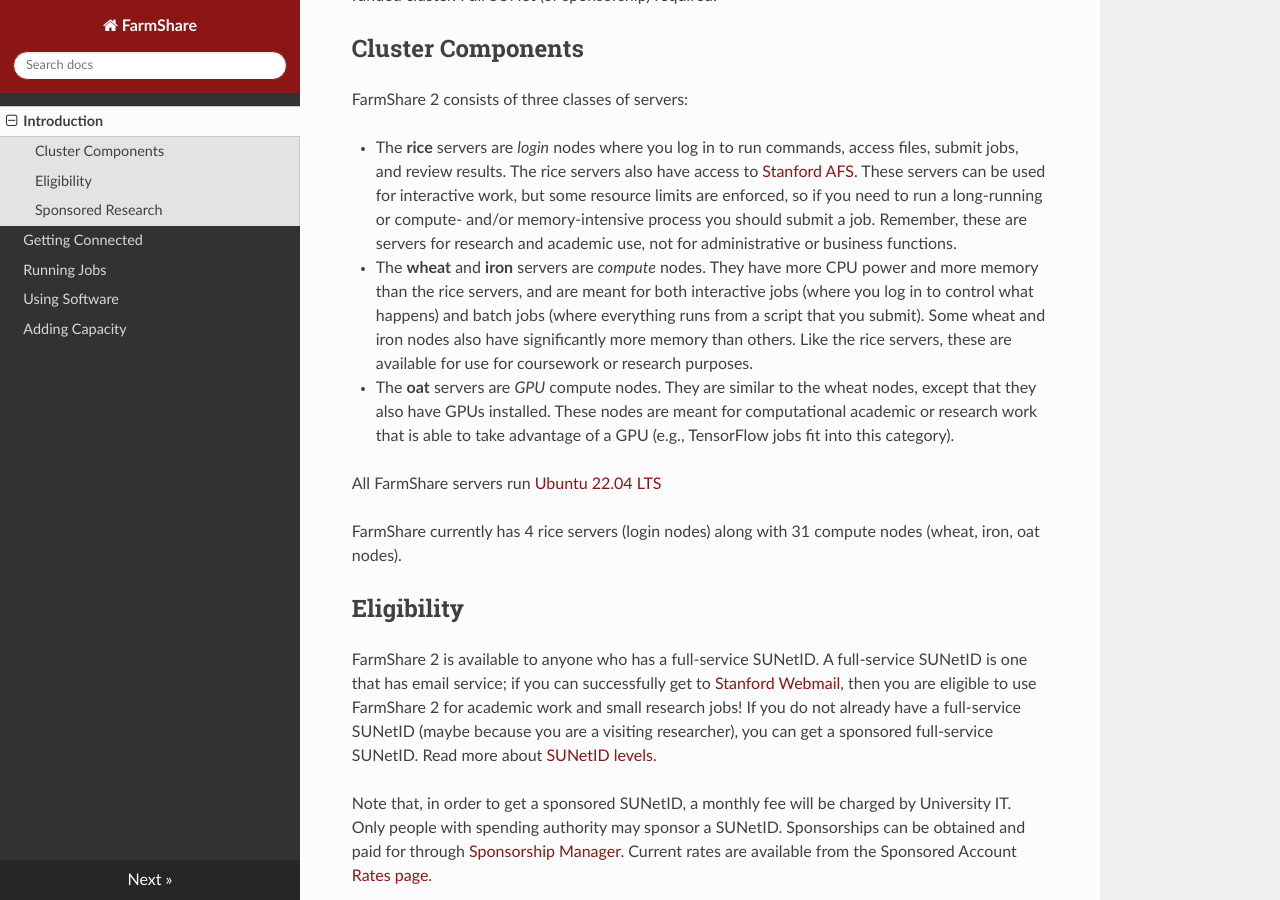
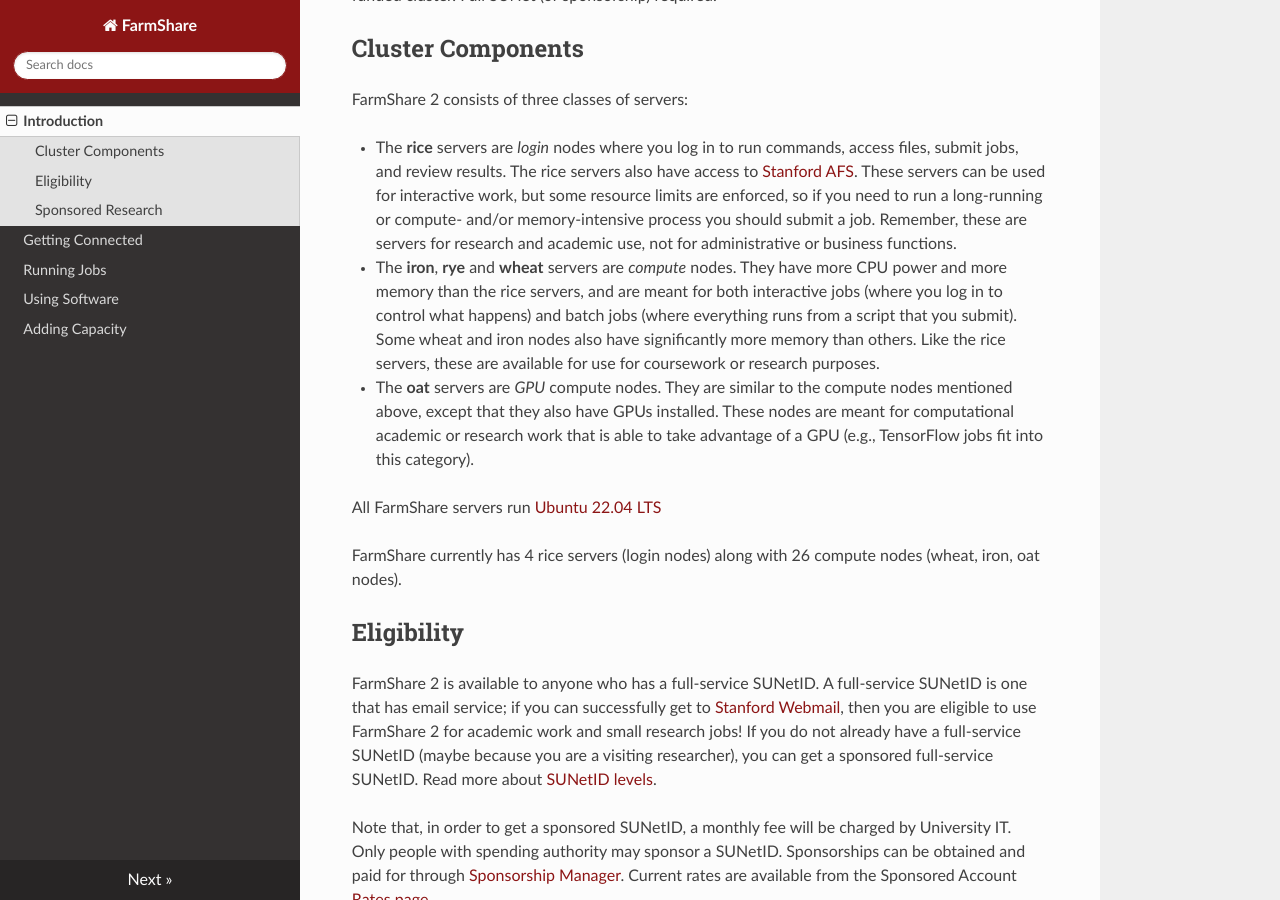
Before and after one commit to stanford-rc/farmshare-docs, an MkDocs documentation site: the page built from docs/index.md, in a window 1280 px wide and 900 px high, scrolled down 488 px. Built offline with MkDocs 1.6.1, drawn with Linux system fonts in a browser that asks for light colours; nearby versions of some CDN libraries.

Commit message:
Update index.md

```diff
--- a/docs/index.md
+++ b/docs/index.md
@@ -12,13 +12,13 @@
 
 * The **rice** servers are *login* nodes where you log in to run commands, access files, submit jobs, and review results. The rice servers also have access to [Stanford AFS](https://uit.stanford.edu/service/afs). These servers can be used for interactive work, but some resource limits are enforced, so if you need to run a long-running or compute- and/or memory-intensive process you should submit a job. Remember, these are servers for research and academic use, not for administrative or business functions.
 
-* The **wheat** and **iron** servers are *compute* nodes. They have more CPU power and more memory than the rice servers, and are meant for both interactive jobs (where you log in to control what happens) and batch jobs (where everything runs from a script that you submit). Some wheat and iron nodes also have significantly more memory than others. Like the rice servers, these are available for use for coursework or research purposes.
+* The **iron**, **rye** and **wheat** servers are *compute* nodes. They have more CPU power and more memory than the rice servers, and are meant for both interactive jobs (where you log in to control what happens) and batch jobs (where everything runs from a script that you submit). Some wheat and iron nodes also have significantly more memory than others. Like the rice servers, these are available for use for coursework or research purposes.
 
-* The **oat** servers are *GPU* compute nodes. They are similar to the wheat nodes, except that they also have GPUs installed. These nodes are meant for computational academic or research work that is able to take advantage of a GPU (e.g., TensorFlow jobs fit into this category).
+* The **oat** servers are *GPU* compute nodes. They are similar to the compute nodes mentioned above, except that they also have GPUs installed. These nodes are meant for computational academic or research work that is able to take advantage of a GPU (e.g., TensorFlow jobs fit into this category).
 
 All FarmShare servers run [Ubuntu 22.04 LTS](https://wiki.ubuntu.com/JammyJellyfish/ReleaseNotes)
 
-FarmShare currently has 4 rice servers (login nodes) along with 31 compute nodes (wheat, iron, oat nodes).
+FarmShare currently has 4 rice servers (login nodes) along with 26 compute nodes (wheat, iron, oat nodes).
 
 ## Eligibility
 
```
